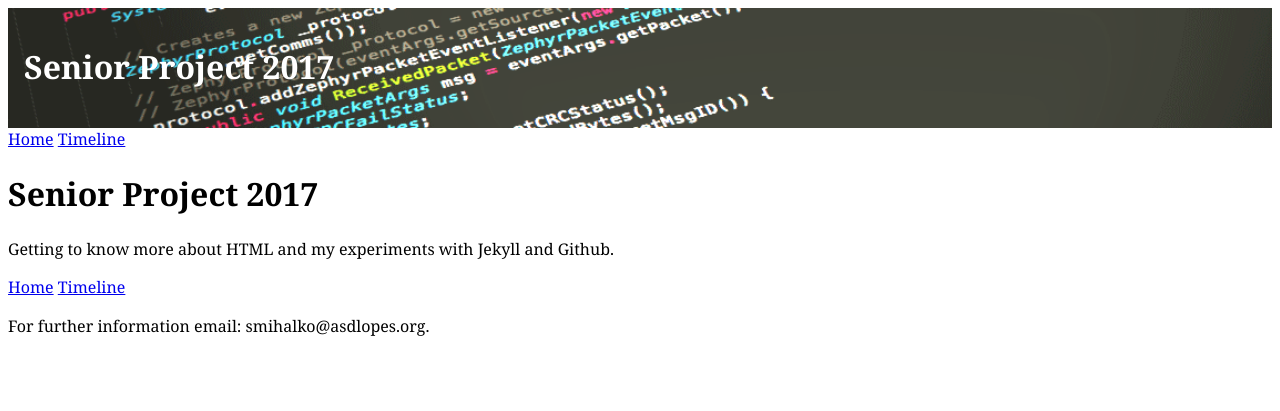
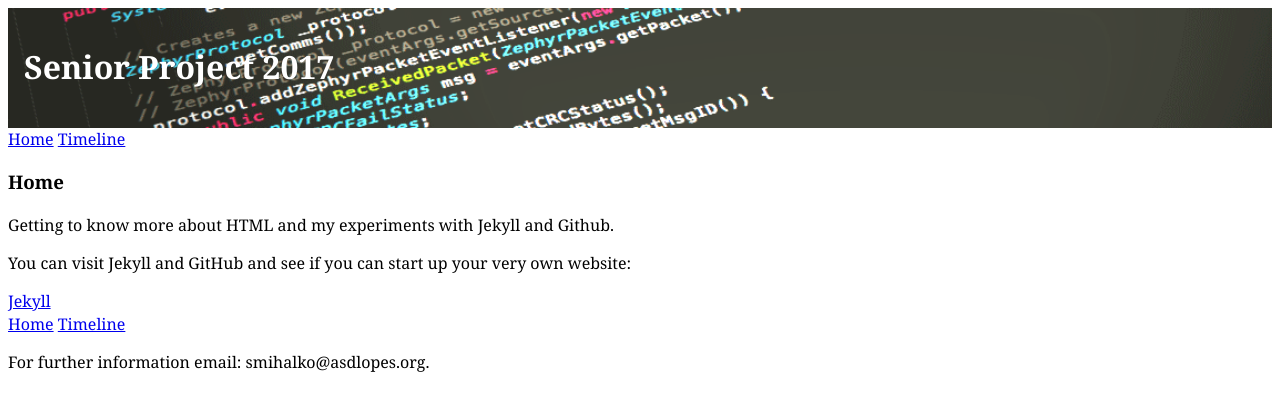
Before and after one commit to sebastianmihalko/project, a Jekyll site: the page built from index.html, in a window 1280 px wide. Shown: the top 411 px of the page. Built offline with Jekyll 4.4.1, drawn with Linux system fonts in a browser that asks for light colours.

Commit message:
got rid of pictures.yml due to it not working and edited index to have more things on the homepage

```diff
--- a/index.html
+++ b/index.html
@@ -2,5 +2,10 @@
 layout: default
 ---
 
-<h1> Senior Project 2017 </h1>
-<p> Getting to know more about HTML and my experiments with Jekyll and Github.
+<h3> Home </h3>
+
+<p>Getting to know more about HTML and my experiments with Jekyll and Github.
+
+<p>You can visit Jekyll and GitHub and see if you can start up your very own website:</p>
+
+<a href="jekylkrb.com" alt="Jekyll">Jekyll</a>
```
Also changed, not shown: _data/pictures.yml (deleted, +0 -14 lines), _posts/2017-05-14-getting-posts-to-work.md (+1 -1 lines), pictures.html (deleted, +0 -15 lines), README.md, _posts/2017-04-11-first-day-on-the-job.md (renamed from _posts/0000-03-03-first-day-on-the-job.md), _posts/2017-04-12-getting-to-know-jekyll.md (renamed from _posts/0000-02-02-getting-to-know-jekyll.md), _posts/2017-04-13-last-day-in-the-office.md (renamed from _posts/0000-01-01-last-day-in-the-office.md).
